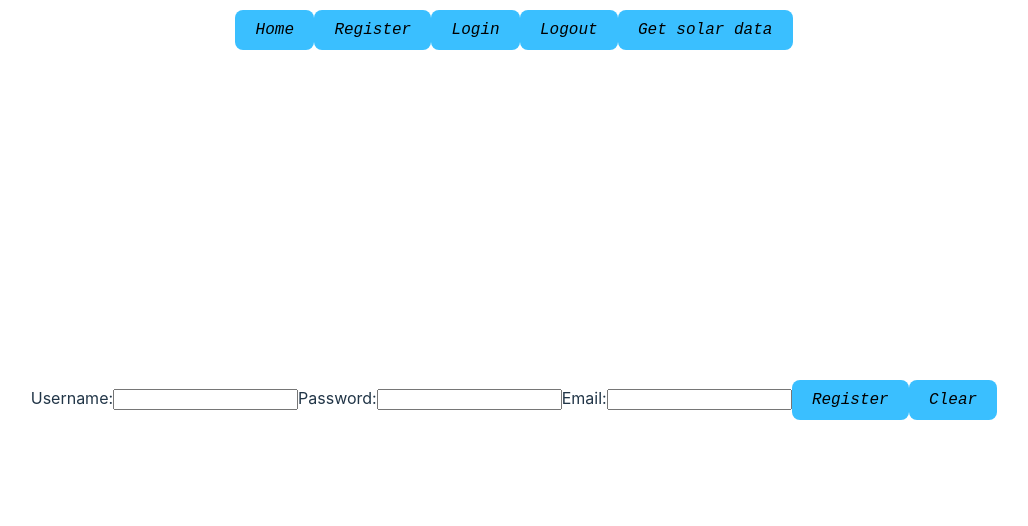
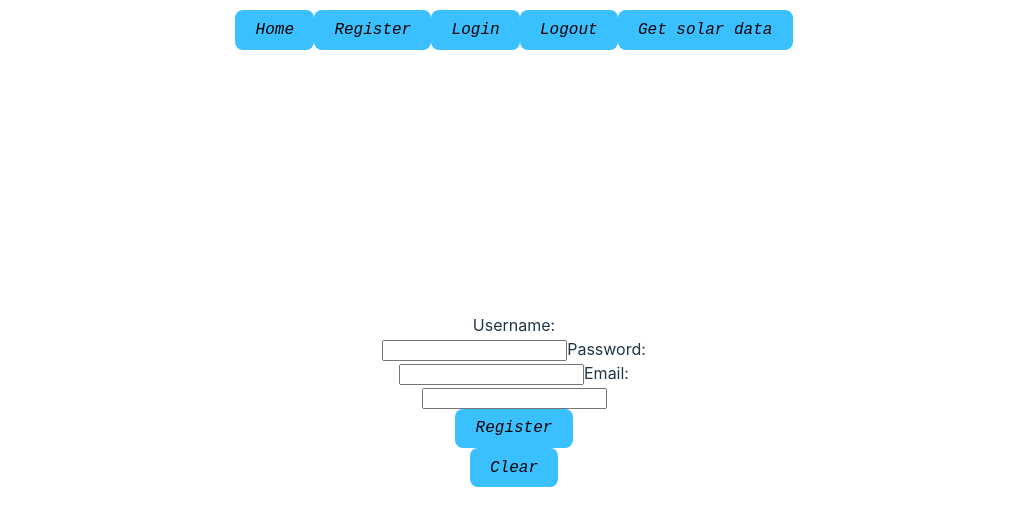
Before and after one commit to CodecoolGlobal/solarwatch-api-csharp-Tyna1992, a React (Vite) app in the folder SolarWatchClient/: page /register in a window 1280 px wide. Shown: the top 526 px of the page, without its empty margins (126-1154 px from the left). Built offline with nearby package versions, Linux system fonts and the light colour scheme.

Commit message:
Registration handled as from

```diff
--- a/SolarWatchClient/src/Pages/Registration.jsx
+++ b/SolarWatchClient/src/Pages/Registration.jsx
@@ -7,7 +7,8 @@ function Registration() {
     const [password, setPassword] = useState('');
     const [email, setEmail] = useState('');
 
-    const register = async () => {
+    const register = async (e) => {
+        e.preventDefault();
         try {
             const response = await fetch("/api/Auth/register", {
                 method: "POST",
@@ -39,20 +40,27 @@ function Registration() {
 
     return (
         <div className="register">
+            <form onSubmit={register}>
             <label>
                 Username:
             </label>
+            <br />
             <input type="text" value={username} onChange={(e) => setUsername(e.target.value)} />
             <label>
                 Password:
             </label>
+            <br />
             <input type="password" value={password} onChange={(e) => setPassword(e.target.value)}></input>
             <label>
                 Email:
             </label>
+            <br />
             <input type="email" value={email} onChange={(e) => setEmail(e.target.value)} />
-            <button className="button" onClick={register}>Register</button>
+            <br />
+            <button className="button" type="submit">Register</button>
+            <br />
             <button className="button" onClick={handleClear}>Clear</button>
+            </form>
         </div>
     )
 }
```
